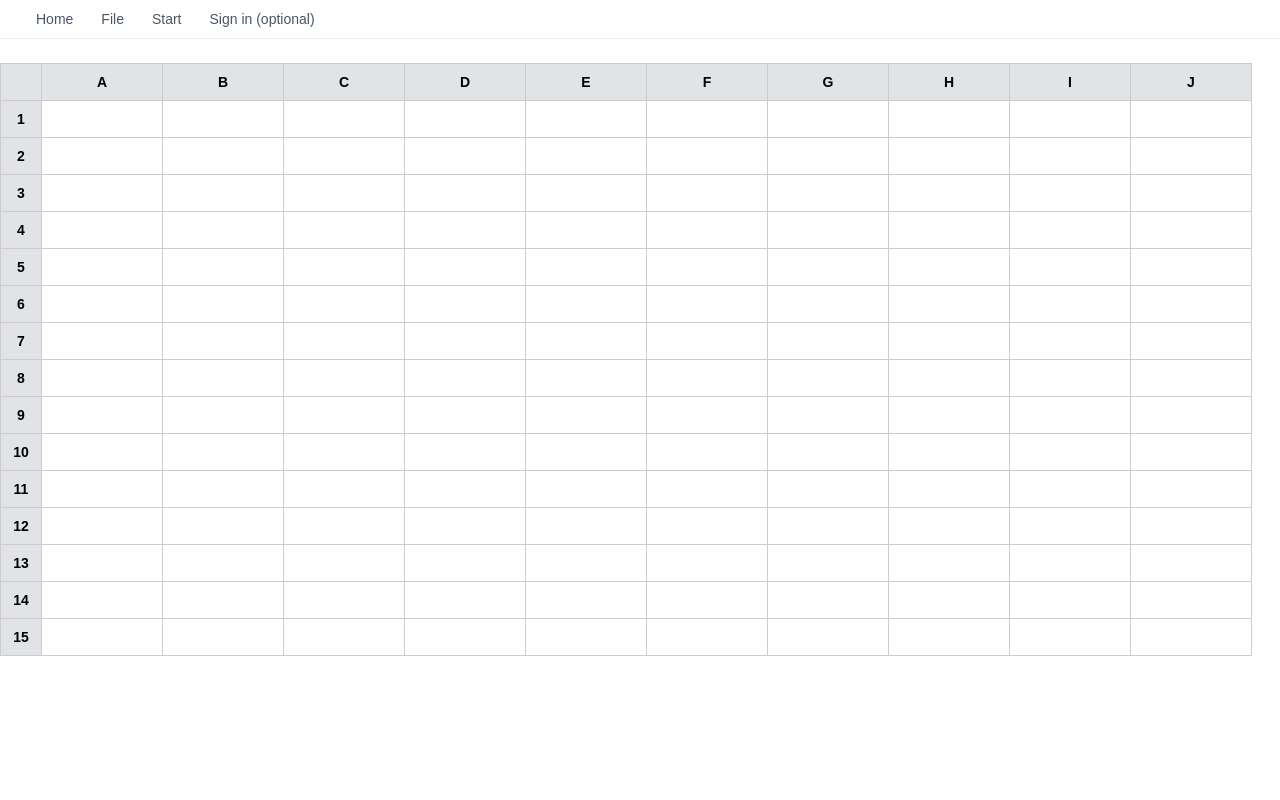
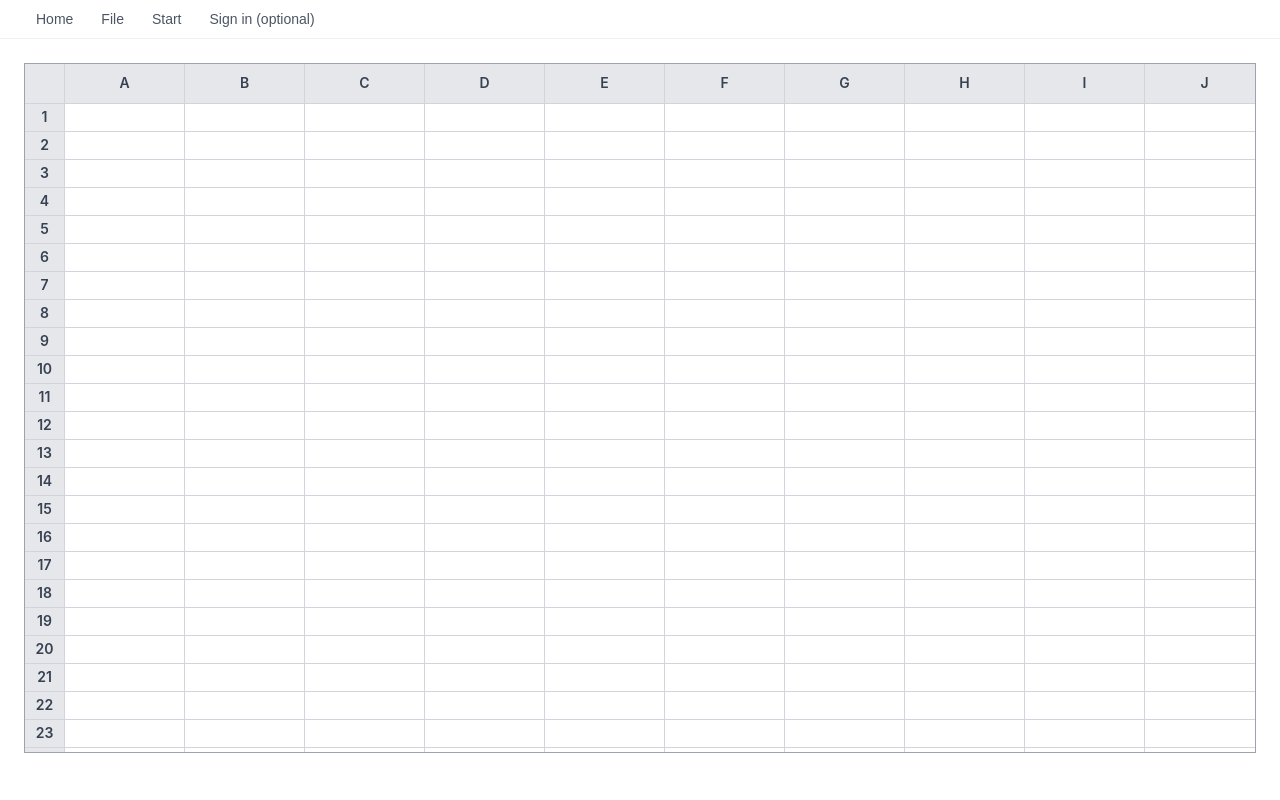
Before and after one commit to MasterX185/VeraOffice, a plain HTML site: page app/sheets/sheets.html in a window 1280 px wide. Drawn offline with Linux system fonts and the light colour scheme.

Commit message:
infinite sheet scrolling (used a bit ai (sorry))

```diff
--- a/app/sheets/sheets.js
+++ b/app/sheets/sheets.js
@@ -1,224 +1,326 @@
-document.addEventListener('DOMContentLoaded', () => {
-  const spreadsheet = document.getElementById('spreadsheet');
+document.addEventListener("DOMContentLoaded", () => {
+  const spreadsheet = document.getElementById("spreadsheet");
   if (!spreadsheet) return;
 
-  const homeButton = document.getElementById('home-btn-text');
-  const startButton = document.getElementById('start-btn-text');
-  const fileButton = document.getElementById('file-btn-text');
+  const homeButton = document.getElementById("home-btn-text");
+  const startButton = document.getElementById("start-btn-text");
+  const fileButton = document.getElementById("file-btn-text");
+  const toolbarStart = document.getElementById("start-text-toolbar");
+  const toolbarFile = document.getElementById("file-text-toolbar");
+  const boldBtn = document.getElementById("bold-btn");
+  const italicBtn = document.getElementById("italic-btn");
+  const undoBtn = document.getElementById("undo-btn");
+  const redoBtn = document.getElementById("redo-btn");
+  const fontSizeInput = document.getElementById("font-size-input");
+  const copyBtn = document.getElementById("copy-btn-sheets");
+  const insertBtn = document.getElementById("insert-btn-sheets");
+  const clipboardStatus = document.getElementById("clipboard-status");
+  const saveLocalButton = document.getElementById("save-local-btn-file");
+  const saveCloudButton = document.getElementById("save-cloud-btn-file");
 
-  const toolbarStart = document.getElementById('start-text-toolbar');
-  const toolbarFile = document.getElementById('file-text-toolbar');
+  const ROW_HEIGHT = 28;
+  const COLUMN_WIDTH = 120;
+  const HEADER_SIZE = 40;
+  const OVERSCAN = 4;
+  const PAGE_SIZE = 100;
+  let totalRows = 100;
+  let totalColumns = 26;
+  let activeCell = null;
+  const values = new Map();
+  const renderedCells = new Map();
 
-  const boldBtn = document.getElementById('bold-btn');
-  const italicBtn = document.getElementById('italic-btn');
-  const undoBtn = document.getElementById('undo-btn');
-  const redoBtn = document.getElementById('redo-btn');
-  const fontSizeInput = document.getElementById('font-size-input');
-  const copyBtn = document.getElementById('copy-btn-sheets') || document.getElementById('copy-btn-start');
-  const insertBtn = document.getElementById('insert-btn-sheets') || document.getElementById('insert-btn-start');
-  const clipboardStatus = document.getElementById('clipboard-status');
-  const saveLocalButton = document.getElementById('save-local-btn-file');
-  const saveCloudButton = document.getElementById('save-cloud-btn-file');
+  function getColumnLabel(index) {
+    let label = "";
+    let number = index + 1;
 
-  const COLS = 10;
-  const ROWS = 15;
-  let activeCell = null;
+    while (number > 0) {
+      const remainder = (number - 1) % 26;
+      label = String.fromCharCode(65 + remainder) + label;
+      number = Math.floor((number - 1) / 26);
+    }
+
+    return label;
+  }
+
+  function getCellId(column, row) {
+    return `${getColumnLabel(column)}${row + 1}`;
+  }
 
   function showClipboardStatus(message) {
-    if (clipboardStatus) {
-      clipboardStatus.textContent = message;
-    }
-  }
-
-  function keepFocus() {
-    if (activeCell) {
-      activeCell.focus();
-    }
+    if (clipboardStatus) clipboardStatus.textContent = message;
   }
 
   function updateButtonStates() {
     if (!boldBtn || !italicBtn) return;
+    boldBtn.classList.toggle("active-tool", document.queryCommandState("bold"));
+    italicBtn.classList.toggle(
+      "active-tool",
+      document.queryCommandState("italic"),
+    );
+  }
 
-    if (document.queryCommandState('bold')) {
-      boldBtn.classList.add('active-tool');
-    } else {
-      boldBtn.classList.remove('active-tool');
+  function setPosition(element, left, top, width, height) {
+    element.style.left = `${left}px`;
+    element.style.top = `${top}px`;
+    element.style.width = `${width}px`;
+    element.style.height = `${height}px`;
+  }
+
+  const canvas = document.createElement("div");
+  canvas.className = "sheet-canvas";
+  spreadsheet.replaceChildren(canvas);
+
+  function updateCanvasSize() {
+    canvas.style.width = `${HEADER_SIZE + totalColumns * COLUMN_WIDTH}px`;
+    canvas.style.height = `${HEADER_SIZE + totalRows * ROW_HEIGHT}px`;
+  }
+
+  function createElement(className, key) {
+    const element = document.createElement("div");
+    element.className = className;
+    element.dataset.key = key;
+    canvas.appendChild(element);
+    renderedCells.set(key, element);
+    return element;
+  }
+
+  function renderVisibleCells() {
+    const scrollLeft = spreadsheet.scrollLeft;
+    const scrollTop = spreadsheet.scrollTop;
+    const firstColumn = Math.max(
+      0,
+      Math.floor(scrollLeft / COLUMN_WIDTH) - OVERSCAN,
+    );
+    const lastColumn = Math.min(
+      totalColumns - 1,
+      Math.ceil((scrollLeft + spreadsheet.clientWidth) / COLUMN_WIDTH) + OVERSCAN,
+    );
+    const firstRow = Math.max(
+      0,
+      Math.floor(scrollTop / ROW_HEIGHT) - OVERSCAN,
+    );
+    const lastRow = Math.min(
+      totalRows - 1,
+      Math.ceil((scrollTop + spreadsheet.clientHeight) / ROW_HEIGHT) + OVERSCAN,
+    );
+    const visibleKeys = new Set(["corner"]);
+
+    let corner = renderedCells.get("corner");
+    if (!corner) corner = createElement("sheet-header sheet-corner", "corner");
+    corner.textContent = "";
+    setPosition(corner, scrollLeft, scrollTop, HEADER_SIZE, HEADER_SIZE);
+
+    for (let column = firstColumn; column <= lastColumn; column += 1) {
+      const key = `column-${column}`;
+      visibleKeys.add(key);
+      const header =
+        renderedCells.get(key) ||
+        createElement("sheet-header sheet-column", key);
+      header.textContent = getColumnLabel(column);
+      setPosition(
+        header,
+        HEADER_SIZE + column * COLUMN_WIDTH,
+        scrollTop,
+        COLUMN_WIDTH,
+        HEADER_SIZE,
+      );
     }
 
-    if (document.queryCommandState('italic')) {
-      italicBtn.classList.add('active-tool');
-    } else {
-      italicBtn.classList.remove('active-tool');
+    for (let row = firstRow; row <= lastRow; row += 1) {
+      const rowKey = `row-${row}`;
+      visibleKeys.add(rowKey);
+      const rowHeader =
+        renderedCells.get(rowKey) ||
+        createElement("sheet-header sheet-row", rowKey);
+      rowHeader.textContent = String(row + 1);
+      setPosition(
+        rowHeader,
+        scrollLeft,
+        HEADER_SIZE + row * ROW_HEIGHT,
+        HEADER_SIZE,
+        ROW_HEIGHT,
+      );
+
+      for (let column = firstColumn; column <= lastColumn; column += 1) {
+        const id = getCellId(column, row);
+        const key = `cell-${id}`;
+        visibleKeys.add(key);
+        let cell = renderedCells.get(key);
+
+        if (!cell) {
+          cell = createElement("sheet-cell", key);
+          cell.id = id;
+          cell.contentEditable = "true";
+          cell.tabIndex = 0;
+          cell.addEventListener("focus", () => {
+            activeCell = cell;
+            updateButtonStates();
+          });
+          cell.addEventListener("input", () => {
+            const text = cell.textContent || "";
+            if (text) values.set(id, text);
+            else values.delete(id);
+          });
+          cell.addEventListener("blur", () => {
+            if (cell.textContent) values.set(id, cell.textContent);
+            else values.delete(id);
+          });
+        }
+
+        if (document.activeElement !== cell) {
+          cell.textContent = values.get(id) || "";
+        }
+        setPosition(
+          cell,
+          HEADER_SIZE + column * COLUMN_WIDTH,
+          HEADER_SIZE + row * ROW_HEIGHT,
+          COLUMN_WIDTH,
+          ROW_HEIGHT,
+        );
+      }
+    }
+
+    renderedCells.forEach((element, key) => {
+      if (!visibleKeys.has(key) && element !== activeCell) {
+        element.remove();
+        renderedCells.delete(key);
+      }
+    });
+  }
+
+  function expandIfNeeded() {
+    const nearBottom =
+      spreadsheet.scrollTop + spreadsheet.clientHeight >=
+      spreadsheet.scrollHeight - ROW_HEIGHT * PAGE_SIZE;
+    const nearRight =
+      spreadsheet.scrollLeft + spreadsheet.clientWidth >=
+      spreadsheet.scrollWidth - COLUMN_WIDTH * PAGE_SIZE;
+
+    if (nearBottom) totalRows += PAGE_SIZE;
+    if (nearRight) totalColumns += PAGE_SIZE;
+    if (nearBottom || nearRight) {
+      updateCanvasSize();
+      renderVisibleCells();
     }
   }
 
+  spreadsheet.addEventListener("scroll", () => {
+    expandIfNeeded();
+    renderVisibleCells();
+  });
+  window.addEventListener("resize", renderVisibleCells);
+
   if (homeButton) {
-    homeButton.addEventListener('click', () => console.log('home-button pressed'));
+    homeButton.addEventListener("click", () =>
+      console.log("home-button pressed"),
+    );
   }
-
   if (startButton && toolbarStart) {
-    startButton.addEventListener('click', () => {
-      toolbarStart.classList.toggle('hidden');
-      if (toolbarFile) toolbarFile.classList.add('hidden');
+    startButton.addEventListener("click", () => {
+      toolbarStart.classList.toggle("hidden");
+      if (toolbarFile) toolbarFile.classList.add("hidden");
     });
   }
-
   if (fileButton && toolbarFile) {
-    fileButton.addEventListener('click', () => {
-      toolbarFile.classList.toggle('hidden');
-      if (toolbarStart) toolbarStart.classList.add('hidden');
+    fileButton.addEventListener("click", () => {
+      toolbarFile.classList.toggle("hidden");
+      if (toolbarStart) toolbarStart.classList.add("hidden");
     });
   }
-
   if (boldBtn) {
-    boldBtn.addEventListener('click', () => {
+    boldBtn.addEventListener("click", () => {
       if (!activeCell) return;
       activeCell.focus();
-      document.execCommand('bold', false, null);
+      document.execCommand("bold", false);
       updateButtonStates();
     });
   }
-
   if (italicBtn) {
-    italicBtn.addEventListener('click', () => {
+    italicBtn.addEventListener("click", () => {
       if (!activeCell) return;
       activeCell.focus();
-      document.execCommand('italic', false, null);
+      document.execCommand("italic", false);
       updateButtonStates();
     });
   }
-
   if (undoBtn) {
-    undoBtn.addEventListener('click', () => {
-      if (activeCell) activeCell.focus();
-      document.execCommand('undo', false, null);
+    undoBtn.addEventListener("click", () => {
+      activeCell?.focus();
+      document.execCommand("undo", false);
     });
   }
-
   if (redoBtn) {
-    redoBtn.addEventListener('click', () => {
-      if (activeCell) activeCell.focus();
-      document.execCommand('redo', false, null);
+    redoBtn.addEventListener("click", () => {
+      activeCell?.focus();
+      document.execCommand("redo", false);
     });
   }
-
   if (fontSizeInput) {
-    fontSizeInput.addEventListener('input', (event) => {
+    fontSizeInput.addEventListener("input", (event) => {
       if (!activeCell) return;
-
       const value = event.target.value.trim();
-      const size = value && !Number.isNaN(Number(value.replace('px', ''))) ? value : '16px';
+      const size =
+        value && !Number.isNaN(Number(value.replace("px", "")))
+          ? value
+          : "16px";
       activeCell.style.fontSize = size;
       activeCell.focus();
     });
   }
-
   if (copyBtn) {
-    copyBtn.addEventListener('click', async () => {
+    copyBtn.addEventListener("click", async () => {
       try {
-        if (!activeCell) {
-          showClipboardStatus('Keine Zelle ausgewählt.');
-          return;
-        }
-
+        if (!activeCell) return showClipboardStatus("Keine Zelle ausgewählt.");
         const text = activeCell.textContent.trim();
-        if (!text) {
-          showClipboardStatus('Zelle leer.');
-          return;
-        }
-
+        if (!text) return showClipboardStatus("Zelle leer.");
         await navigator.clipboard.writeText(text);
-        showClipboardStatus('Zelltext kopiert.');
+        showClipboardStatus("Zelltext kopiert.");
       } catch (error) {
-        console.error('Copy error:', error);
-        showClipboardStatus('Kopieren fehlgeschlagen.');
+        console.error("Copy error:", error);
+        showClipboardStatus("Kopieren fehlgeschlagen.");
       }
     });
   }
-
   if (insertBtn) {
-    insertBtn.addEventListener('click', async () => {
+    insertBtn.addEventListener("click", async () => {
       try {
-        if (!activeCell) {
-          showClipboardStatus('Keine Zelle ausgewählt.');
-          return;
-        }
-
-        const text = await navigator.clipboard.readText();
+        if (!activeCell) return showClipboardStatus("Keine Zelle ausgewählt.");
         activeCell.focus();
-        document.execCommand('insertText', false, text);
-        showClipboardStatus('Text eingefügt.');
+        document.execCommand(
+          "insertText",
+          false,
+          await navigator.clipboard.readText(),
+        );
+        showClipboardStatus("Text eingefügt.");
       } catch (error) {
-        console.error('Insert error:', error);
-        showClipboardStatus('Einfügen fehlgeschlagen.');
+        console.error("Insert error:", error);
+        showClipboardStatus("Einfügen fehlgeschlagen.");
       }
     });
   }
-
   if (saveLocalButton) {
-    saveLocalButton.addEventListener('click', () => {
-      const rows = [];
-      spreadsheet.querySelectorAll('.cell').forEach((cell) => {
-        if (cell.classList.contains('header-cell')) return;
-        rows.push(cell.textContent || '');
-      });
-
-      const blob = new Blob([JSON.stringify(rows, null, 2)], { type: 'application/json' });
+    saveLocalButton.addEventListener("click", () => {
+      const blob = new Blob(
+        [JSON.stringify(Object.fromEntries(values), null, 2)],
+        {
+          type: "application/json",
+        },
+      );
       const url = URL.createObjectURL(blob);
-      const link = document.createElement('a');
+      const link = document.createElement("a");
       link.href = url;
-      link.download = 'sheet-data.json';
+      link.download = "sheet-data.json";
       link.click();
       URL.revokeObjectURL(url);
-      showClipboardStatus('Datei lokal gespeichert.');
+      showClipboardStatus("Datei lokal gespeichert.");
+    });
+  }
+  if (saveCloudButton) {
+    saveCloudButton.addEventListener("click", () => {
+      showClipboardStatus("Cloud-Speichern für Sheets noch nicht aktiviert.");
     });
   }
 
-  if (saveCloudButton) {
-    saveCloudButton.addEventListener('click', () => {
-      showClipboardStatus('Cloud-Speichern für Sheets noch nicht aktiviert.');
-    });
-  }
-
-  spreadsheet.innerHTML = '';
-  spreadsheet.style.gridTemplateColumns = `40px repeat(${COLS}, 120px)`;
-
-  const cornerCell = document.createElement('div');
-  cornerCell.className = 'cell header-cell corner-cell';
-  spreadsheet.appendChild(cornerCell);
-
-  for (let c = 0; c < COLS; c++) {
-    const header = document.createElement('div');
-    header.className = 'cell header-cell';
-    header.textContent = String.fromCharCode(65 + c);
-    spreadsheet.appendChild(header);
-  }
-
-  for (let r = 1; r <= ROWS; r++) {
-    const rowLabel = document.createElement('div');
-    rowLabel.className = 'cell header-cell row-label';
-    rowLabel.textContent = String(r);
-    spreadsheet.appendChild(rowLabel);
-
-    for (let c = 0; c < COLS; c++) {
-      const cell = document.createElement('div');
-      cell.className = 'cell';
-      cell.contentEditable = 'true';
-      cell.tabIndex = 0;
-
-      const colLetter = String.fromCharCode(65 + c);
-      cell.id = `${colLetter}${r}`;
-
-      cell.addEventListener('focus', () => {
-        activeCell = cell;
-        updateButtonStates();
-      });
-
-      cell.addEventListener('blur', (event) => {
-        console.log(`Zelle ${cell.id} geändert auf:`, event.target.innerText);
-      });
-
-      spreadsheet.appendChild(cell);
-    }
-  }
+  updateCanvasSize();
+  renderVisibleCells();
 });
--- a/style-editor.css
+++ b/style-editor.css
@@ -1,4 +1,3 @@
-
 :root {
   --primary-color: #2563eb;
   --text-main: #1f2937;
@@ -11,10 +10,8 @@
   margin: 0;
   padding: 0;
   box-sizing: border-box;
-    font-family: 'Poppins', sans-serif;
+  font-family: "Poppins", sans-serif;
 }
-
-
 
 main {
   display: flex;
@@ -27,7 +24,6 @@ main {
 .hidden {
   display: none !important;
 }
-
 
 .size-combobox {
   position: relative;
@@ -46,18 +42,16 @@ main {
   transition: border-color 0.1s;
 }
 
-.size-combobox input:focus, .size-combobox input:hover {
+.size-combobox input:focus,
+.size-combobox input:hover {
   border-color: #a1a1a1;
 }
-
 
 .toolbar button.active-tool {
   background-color: #e1dfdd !important;
   border-color: #a1a1a1 !important;
   font-weight: bold;
 }
-
-
 
 .editor-body {
   background-color: #f3f4f6;
@@ -75,7 +69,8 @@ main {
   border-bottom: 1px solid var(--border-color);
   padding: 6px 24px;
   box-shadow: 0 2px 5px rgba(0, 0, 0, 0.05);
-    font-family: -apple-system, BlinkMacSystemFont, "Segoe UI", Roboto, sans-serif;
+  font-family:
+    -apple-system, BlinkMacSystemFont, "Segoe UI", Roboto, sans-serif;
 }
 
 #clipboard-status {
@@ -96,15 +91,15 @@ main {
   align-items: center;
   justify-content: center;
   height: 32px;
-    transition: background-color 0.1s, border-color 0.1s;
+  transition:
+    background-color 0.1s,
+    border-color 0.1s;
 }
-
 
 .toolbar button:hover {
   background-color: #edebe9;
   border-color: #dfdfdf;
 }
-
 
 .toolbar button:active {
   background-color: #e1dfdd;
@@ -127,14 +122,12 @@ main {
   border-color: #a1a1a1;
 }
 
-
 .toolbar-separator {
   width: 1px;
   height: 20px;
   background-color: #dadada;
   margin: 0 4px;
 }
-
 
 .header-container {
   position: sticky;
@@ -158,7 +151,6 @@ main {
   gap: 8px;
 }
 
-
 .nav-links {
   display: flex;
   align-items: center;
@@ -173,7 +165,9 @@ main {
   font-weight: 500;
   padding: 6px 12px;
   border-radius: 6px;
-    transition: background-color 0.15s ease, color 0.15s ease;
+  transition:
+    background-color 0.15s ease,
+    color 0.15s ease;
   cursor: pointer;
 }
 
@@ -187,7 +181,6 @@ main {
   color: var(--primary-color);
   font-weight: 600;
 }
-
 
 .editor-container {
   max-width: 850px;
@@ -209,52 +202,73 @@ canvas {
   background-color: #ffffff;
 }
 
-
 .spreadsheet-container {
-  display: inline-grid;
-  grid-template-columns: 40px repeat(10, 120px);
-  gap: 1px;
-  background-color: #ccc;
-  border: 1px solid #ccc;
-  width: max-content;
+  position: relative;
+  width: calc(100% - 48px);
+  height: calc(100vh - 110px);
+  margin: 24px;
   overflow: auto;
-  margin: 24px auto;
+  background: #d1d5db;
+  border: 1px solid #9ca3af;
+  contain: strict;
 }
 
-.cell {
-  background-color: #fff;
-  padding: 8px;
-  min-height: 36px;
-  min-width: 120px;
-  outline: none;
-  font-size: 14px;
-  display: flex;
-  align-items: center;
-  justify-content: flex-start;
+.sheet-canvas {
+  position: relative;
+  min-width: 100%;
+  min-height: 100%;
 }
 
-.header-cell {
-  background-color: #e1e3e6;
-  font-weight: bold;
-  text-align: center;
-  user-select: none;
+.sheet-cell,
+.sheet-header {
+  position: absolute;
+  overflow: hidden;
+  border-right: 1px solid #d1d5db;
+  border-bottom: 1px solid #d1d5db;
+  font:
+    14px/1.2 -apple-system,
+    BlinkMacSystemFont,
+    "Segoe UI",
+    sans-serif;
+}
+
+.sheet-cell {
+  padding: 5px 8px;
+  color: #1f2937;
+  background: #fff;
+  outline: none;
+  white-space: pre;
+  overflow-wrap: normal;
+}
+
+.sheet-cell:focus {
+  z-index: 3;
+  background: #eff6ff;
+  box-shadow: inset 0 0 0 2px #2563eb;
+}
+
+.sheet-header {
+  z-index: 5;
   display: flex;
   align-items: center;
   justify-content: center;
+  color: #374151;
+  background: #e5e7eb;
+  font-weight: 600;
+  user-select: none;
 }
 
-.corner-cell,
-.row-label {
-  min-width: 40px;
-  width: 40px;
-  padding: 0;
+.sheet-column {
+  z-index: 6;
 }
 
-.cell:focus {
-  background-color: #e8f0fe;
-  box-shadow: inset 0 0 0 2px #1a73e8;
+.sheet-row {
+  z-index: 6;
 }
 
+.sheet-corner {
+  z-index: 10;
+}
 
 @media (prefers-color-scheme: dark) {
   :root {
@@ -269,49 +283,21 @@ canvas {
     --editor-border: #35445c;
   }
 
-    .spreadsheet-container {
-      display: inline-grid;
-      grid-template-columns: 40px repeat(10, 120px);
-      gap: 1px;
-      background-color: #ccc;
-      border: 1px solid #ccc;
-      width: max-content;
-      overflow: auto;
-      margin: 24px auto;
+  .sheet-cell {
+    color: #e5e7eb;
+    background: #1f2937;
+    border-color: #374151;
   }
 
-    .cell {
-      background-color: #383838;
-      padding: 8px;
-      min-height: 36px;
-      min-width: 120px;
-      outline: none;
-      font-size: 14px;
-      display: flex;
-      align-items: center;
-      justify-content: flex-start;
+  .sheet-header {
+    color: #e5e7eb;
+    background: #111827;
+    border-color: #374151;
   }
 
-    .header-cell {
-      background-color: #000000;
-      font-weight: bold;
-      text-align: center;
-      user-select: none;
-      display: flex;
-      align-items: center;
-      justify-content: center;
-    }
-
-    .corner-cell,
-    .row-label {
-      min-width: 40px;
-      width: 40px;
-      padding: 0;
-    }
-
-    .cell:focus {
-      background-color: #0f264f;
-      box-shadow: inset 0 0 0 2px #1a73e8;
+  .sheet-cell:focus {
+    background: #0f264f;
+    box-shadow: inset 0 0 0 2px #60a5fa;
   }
 
   .editor-body,
```
Also changed, not shown: app/sheets/sheets.html (+11 -14 lines), README.md. Lines whose indentation alone changed are shown as unchanged.
